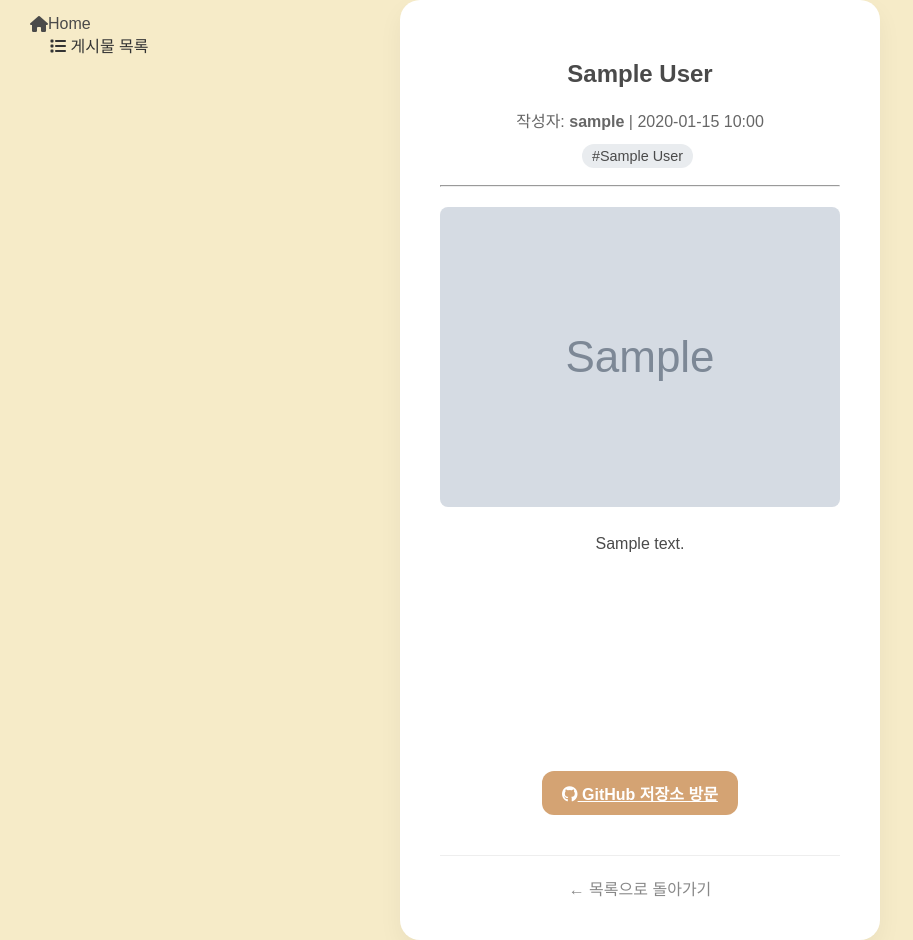
After one commit to SSWU-LIKELION-14TH-BE/Django_ParkKyungSeo, a Django app: page /user/posts/1/ in a window 1280 px wide. The commit adds this page. Shown: the whole page, without its empty margins (0-913 px from the left). Run offline with Django 5.2, Linux system fonts and the light colour scheme; tables that the repository leaves empty hold one stand-in row (values such as "Sample post"); grey boxes marked "Sample" are stand-in pictures.

Commit message:
feat:게시물(#6)

```diff
--- a/user/models.py
+++ b/user/models.py
@@ -11,7 +11,6 @@ class CustomUser(AbstractUser):
 # --- 기술 스택 모델 추가 ---
 class TechStack(models.Model):
     name = models.CharField(max_length=50, unique=True)
-
     def __str__(self):
         return self.name
 
@@ -20,11 +19,9 @@ class Post(models.Model):
     title = models.CharField(max_length=200)
     content = models.TextField()
     image = models.ImageField(upload_to='posts/', blank=True, null=True)
-
-    # --- 새로 추가되는 필드 ---
-    tech_stacks = models.ManyToManyField(TechStack, blank=True) # 기술 스택 선택
-    github_url = models.URLField(max_length=200, blank=True, null=True) # 깃허브 링크
-
+    # 추가 필드
+    tech_stacks = models.ManyToManyField(TechStack, blank=True)
+    github_url = models.URLField(max_length=200, blank=True, null=True)
     created_at = models.DateTimeField(auto_now_add=True)
 
     def __str__(self):
--- a/user/templates/base.html
+++ b/user/templates/base.html
@@ -13,10 +13,23 @@
 </head>
 <body>
     <header class="main-header">
+    <div class="nav-left">
         <a href="{% url 'home' %}" class="home-link">
-            <i class="fas fa-home home-icon"></i> <span class="home-text">Home</span>
+            <i class="fas fa-home"></i> <span>Home</span>
         </a>
-    </header>
+        <a href="{% url 'post_list' %}" class="nav-item" style="margin-left: 20px; text-decoration: none; color: #333;">
+            <i class="fas fa-list"></i> 게시물 목록
+        </a>
+    </div>
+    <div class="nav-right">
+        {% if user.is_authenticated %}
+            <a href="{% url 'post_create' %}" class="nav-item" style="margin-right: 15px; text-decoration: none; color: #007bff; font-weight: bold;">
+                <i class="fas fa-pen"></i> 글쓰기
+            </a>
+        {% endif %}
+    </div>
+</header>
+
 
     <div class="container">
         {% block content %}{% endblock %}
--- /dev/null
+++ b/user/templates/post_detail.html
@@ -0,0 +1,44 @@
+{% extends 'base.html' %}
+
+{% block title %}{{ post.title }}{% endblock %}
+
+{% block content %}
+<div class="post-detail-container">
+    <h2>{{ post.title }}</h2>
+    <div style="color: #666; margin-bottom: 15px;">
+        작성자: <strong>{{ post.author.nickname }}</strong> | {{ post.created_at|date:"Y-m-d H:i" }}
+    </div>
+
+    <div class="tech-tags" style="margin-bottom: 20px;">
+        {% for stack in post.tech_stacks.all %}
+            <span style="background: #e9ecef; padding: 4px 10px; border-radius: 15px; font-size: 0.9em; margin-right: 5px;">
+                #{{ stack.name }}
+            </span>
+        {% endfor %}
+    </div>
+
+    <hr>
+
+    {% if post.image %}
+        <div class="post-image" style="margin: 20px 0; text-align: center;">
+            <img src="{{ post.image.url }}" alt="프로젝트 이미지" style="max-width: 100%; border-radius: 8px;">
+        </div>
+    {% endif %}
+
+    <div class="post-content" style="line-height: 1.6; min-height: 200px;">
+        {{ post.content|linebreaks }}
+    </div>
+
+    {% if post.github_url %}
+        <div style="margin-top: 30px;">
+            <a href="{{ post.github_url }}" target="_blank" class="main-btn" style="display: inline-block; width: auto; padding: 10px 20px;">
+                <i class="fab fa-github"></i> GitHub 저장소 방문
+            </a>
+        </div>
+    {% endif %}
+
+    <div style="margin-top: 40px; border-top: 1px solid #eee; padding-top: 20px;">
+        <a href="{% url 'post_list' %}" style="color: #888; text-decoration: none;">← 목록으로 돌아가기</a>
+    </div>
+</div>
+{% endblock %}
--- a/user/urls.py
+++ b/user/urls.py
@@ -17,4 +17,5 @@ urlpatterns = [
     # --- 게시글 관련 경로 ---
     path('posts/', views.post_list, name='post_list'),
     path('posts/new/', views.post_create, name='post_create'),
+    path('posts/<int:pk>/', views.post_detail, name='post_detail'),
 ]
```
Also changed, not shown: user/templates/home.html (+13 -5 lines), user/templates/post_list.html (+10 -2 lines), media/posts/다운로드_4.jpg (added), media/posts/다운로드_7.jpg (added), media/posts/다운로드_7_7NxhKFI.jpg (added).
